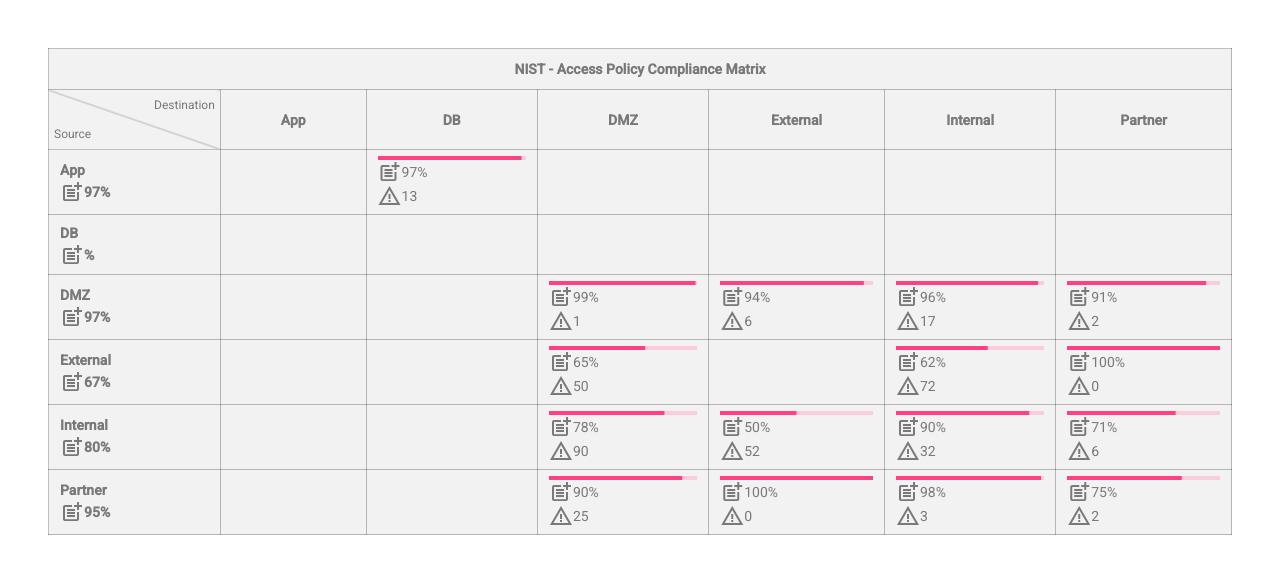
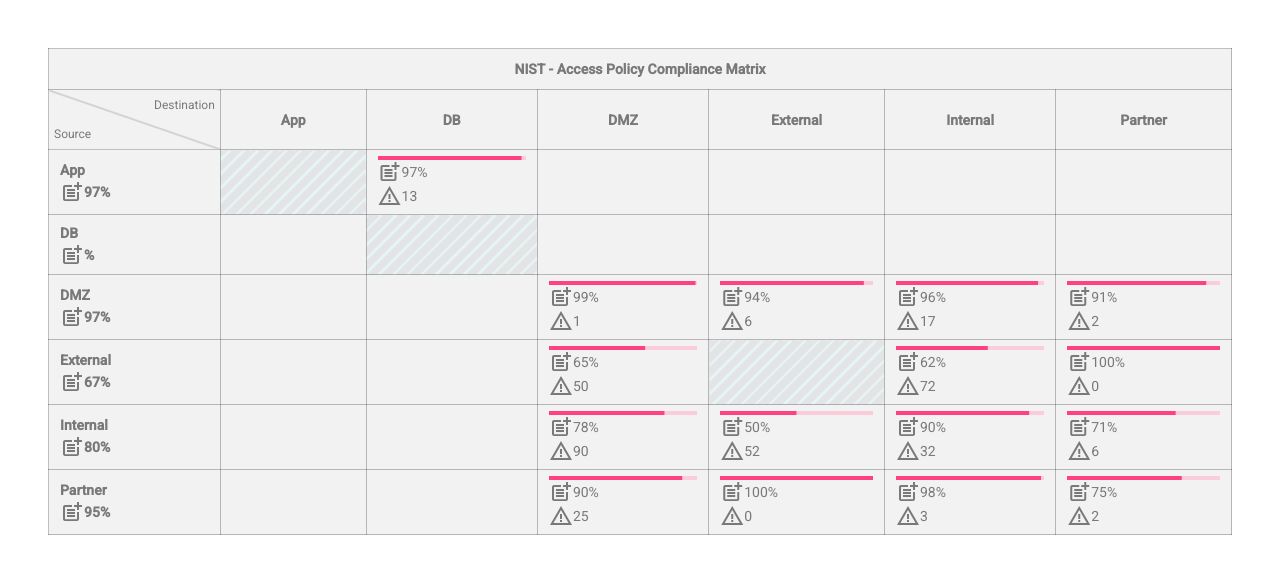
Before and after one commit to vorant94/home-assignments, an Angular app: page /#/table in a window 1280 px wide. Shown: the top 574 px of the page. Built offline with nearby package versions, Linux system fonts and the light colour scheme.

Commit message:
added striped cell styles

```diff
--- a/apps/pivot-table/src/app/table/table.component.html
+++ b/apps/pivot-table/src/app/table/table.component.html
@@ -35,6 +35,7 @@
     </th>
     <td *ngFor='let cell of row | keyvalue :originalOrder; let xIndex = index'
         class='data-cell'
+        [class.striped-cell]='xIndex === yIndex && !cell.value'
         haHighlightDataCell
         [activeCoords]='activeCoords'
         [currentCoords]='{y: yIndex, x: xIndex}'
--- a/apps/pivot-table/src/assets/styles/theme/components/_table.component.scss
+++ b/apps/pivot-table/src/assets/styles/theme/components/_table.component.scss
@@ -5,22 +5,61 @@
   $dar-config: mat-get-color-config($dark);
   $dark-primary: map-get($dar-config, primary);
 
+  $striped-background-1: #E7F5F5;
+
   ha-table {
     table {
       tr {
         th,
         td {
           &.data-cell {
+
+            &.striped-cell {
+              background: repeating-linear-gradient(
+                  -45deg,
+                  $striped-background-1,
+                  $striped-background-1 2.5px,
+                  #E3E4E6 2.5px,
+                  #E3E4E6 10px
+              );
+            }
+
             &.active {
-              background-color: mat-color($light-primary);
-              color: mat-color($dark-primary, default-contrast);
+              &:not(.striped-cell) {
+                background: mat-color($light-primary);
+                color: mat-color($dark-primary, default-contrast);
+              }
+
+              &.striped-cell {
+                background: repeating-linear-gradient(
+                    -45deg,
+                    mat-color($light-primary, lighter),
+                    mat-color($light-primary, lighter) 2.5px,
+                    mat-color($light-primary) 2.5px,
+                    mat-color($light-primary) 10px
+                );
+              }
             }
           }
 
           &.header-cell,
           &.data-cell {
             &.sub-active {
-              background-color: mat-color($light-primary, lighter);
+              &:not(.striped-cell) {
+                &:not(.striped-cell) {
+                  background: mat-color($light-primary, lighter) !important;
+                }
+              }
+
+              &.striped-cell {
+                background: repeating-linear-gradient(
+                    -45deg,
+                    $striped-background-1,
+                    $striped-background-1 2.5px,
+                    mat-color($light-primary, lighter) 2.5px,
+                    mat-color($light-primary, lighter) 10px
+                );
+              }
             }
           }
         }
```
